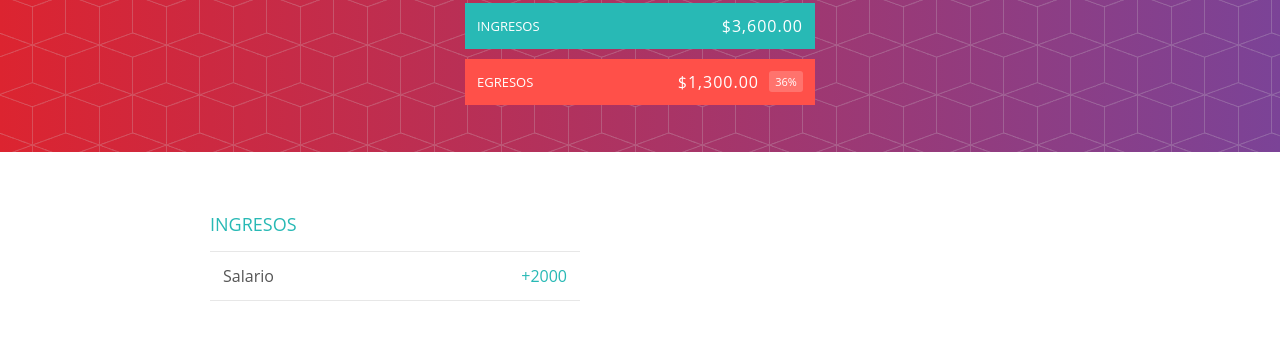
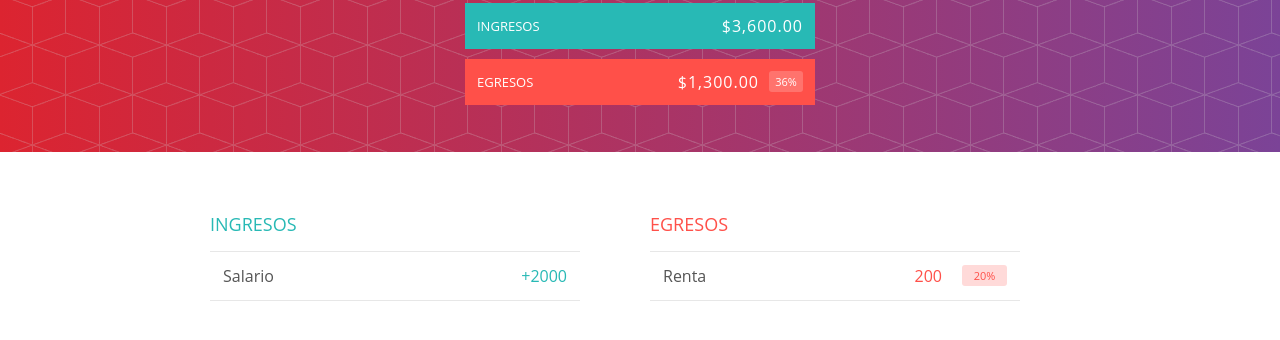
Before and after one commit to DaniCenter/App-de-presupuesto, a plain HTML site: page index.html in a window 1280 px wide. Shown: the part 168-508 px from the top of the page. Drawn offline with nearby package versions, Linux system fonts and the light colour scheme.

Commit message:
Añadicion de seccion egresos

```diff
--- a/index.html
+++ b/index.html
@@ -46,7 +46,24 @@
                             <div class="elemento_valor">+2000</div>
                             <div class="elemento_eliminar">
                                 <button class="elemento_eliminar--btn">
-                                    <ion-icon name="close-outline"></ion-icon>
+                                    <ion-icon name="trash-outline"></ion-icon>
+                                </button>
+                            </div>
+                        </div>
+                    </div>
+                </div>
+            </div>
+            <div class="egreso">
+                <h2 class="egreso_titulo">Egresos</h2>
+                <div id="lista-egresos">
+                    <div class="elemento limpiarEstilos">
+                        <div class="elemento_descripcion">Renta</div>
+                        <div class="derecha limpiarEstilos">
+                            <div class="elemento_valor">200</div>
+                            <div class="elemento_porcentaje">20%</div>
+                            <div class="elemento_eliminar">
+                                <button class="elemento_eliminar--btn">
+                                    <ion-icon name="trash-outline"></ion-icon>
                                 </button>
                             </div>
                         </div>
```
